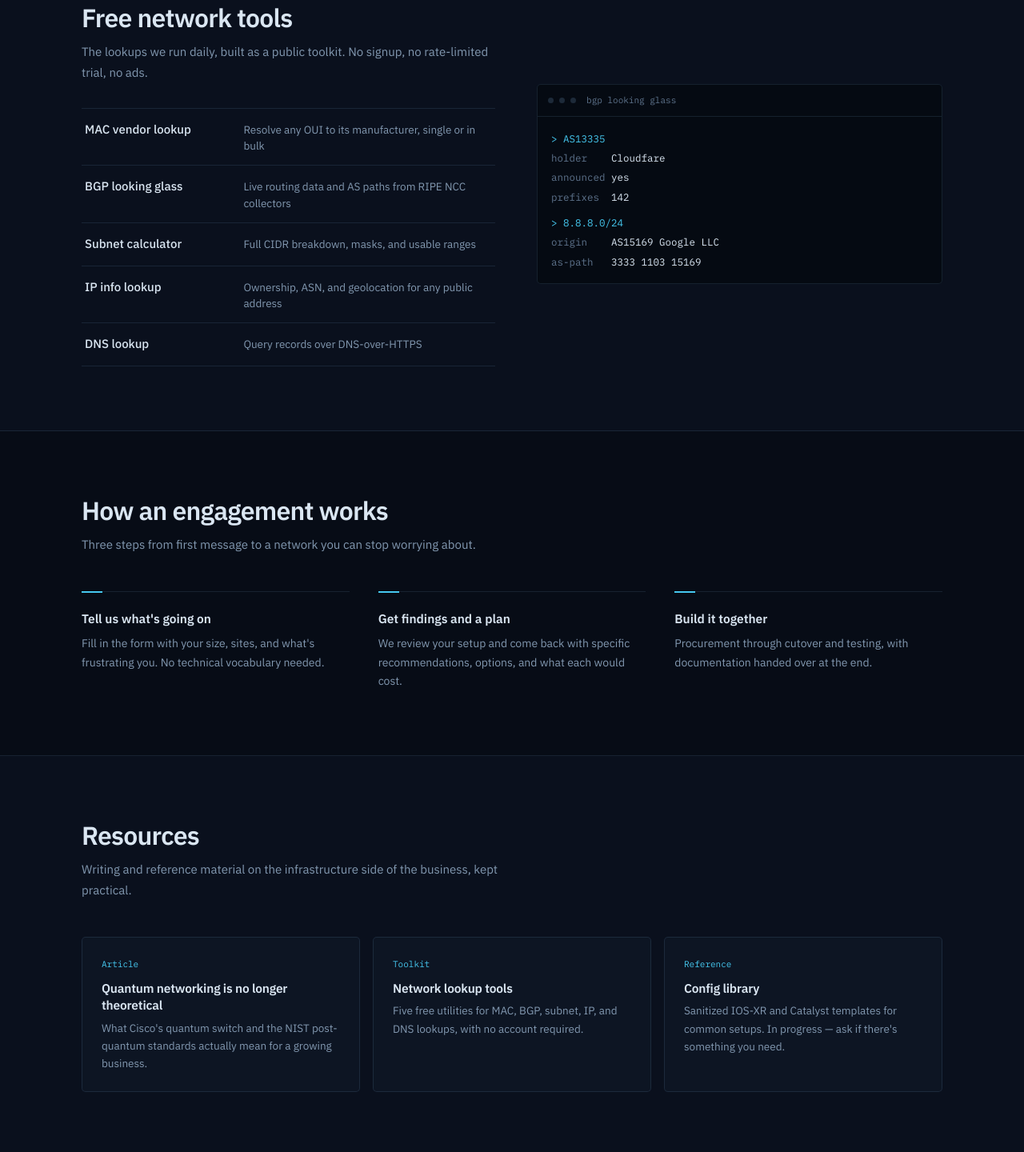
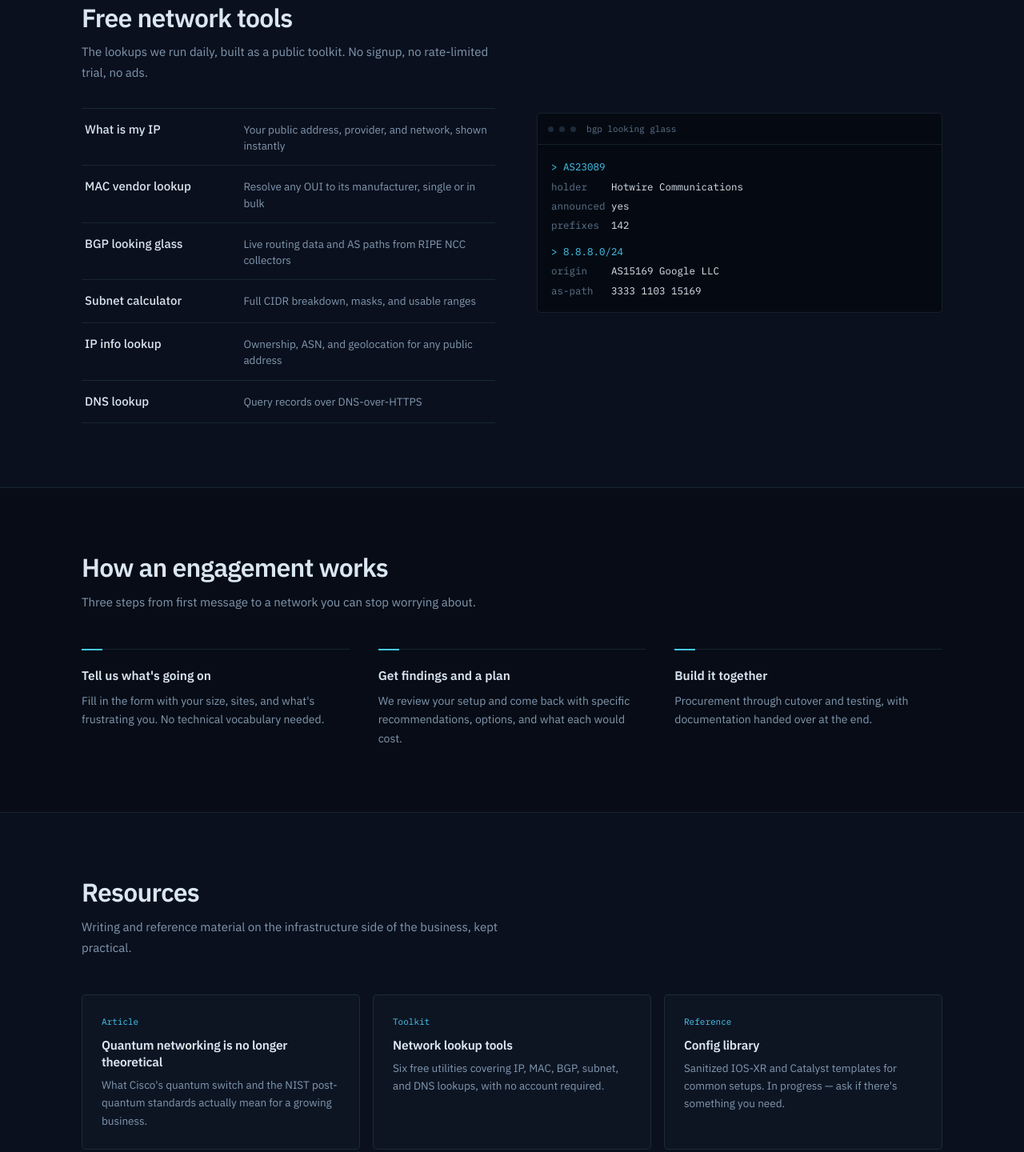
Before and after one commit to davemarrod90/NETQUANTA-LAUNCH, a plain HTML site: page index.html in a window 1280 px wide. Shown: the part 1698-3138 px from the top of the page at 80% size. Drawn offline with Linux system fonts and the light colour scheme; a script that the page names is missing.

Commit message:
Enhance tools section with new IP lookup button
Added a button for 'What is my IP' and updated tool descriptions.

```diff
--- a/index.html
+++ b/index.html
@@ -277,6 +277,7 @@ a{color:inherit;text-decoration:none}
       <div class="dd" id="toolsDropdown">
         <button type="button" class="navlink" onclick="toggleDropdown()">Tools <span class="chev"></span></button>
         <div class="dd-menu">
+          <button onclick="window.location.href='whats-my-ip.html'">What is my IP <span class="tag">IPv4/6</span></button>
           <button onclick="window.location.href='tools.html#mac'">MAC vendor lookup <span class="tag">OUI</span></button>
           <button onclick="window.location.href='tools.html#subnet'">Subnet calculator <span class="tag">CIDR</span></button>
           <button onclick="window.location.href='tools.html#ip'">IP info lookup <span class="tag">GEO</span></button>
@@ -500,6 +501,7 @@ a{color:inherit;text-decoration:none}
         <p>The lookups we run daily, built as a public toolkit. No signup, no rate-limited trial, no ads.</p>
       </div>
       <ul class="tool-list">
+        <li><a href="whats-my-ip.html"><span class="tname">What is my IP</span><span class="tdesc">Your public address, provider, and network, shown instantly</span></a></li>
         <li><a href="tools.html#mac"><span class="tname">MAC vendor lookup</span><span class="tdesc">Resolve any OUI to its manufacturer, single or in bulk</span></a></li>
         <li><a href="tools.html#bgp"><span class="tname">BGP looking glass</span><span class="tdesc">Live routing data and AS paths from RIPE NCC collectors</span></a></li>
         <li><a href="tools.html#subnet"><span class="tname">Subnet calculator</span><span class="tdesc">Full CIDR breakdown, masks, and usable ranges</span></a></li>
@@ -510,8 +512,8 @@ a{color:inherit;text-decoration:none}
     <div class="terminal">
       <div class="term-bar"><i></i><i></i><i></i><span>bgp looking glass</span></div>
       <div class="term-body">
-        <div><span class="q">&gt; AS13335</span></div>
-        <div><span class="k">holder&nbsp;&nbsp;&nbsp;&nbsp;</span><span class="v">Cloudfare</span></div>
+        <div><span class="q">&gt; AS23089</span></div>
+        <div><span class="k">holder&nbsp;&nbsp;&nbsp;&nbsp;</span><span class="v">Hotwire Communications</span></div>
         <div><span class="k">announced</span><span class="v">&nbsp;yes</span></div>
         <div><span class="k">prefixes&nbsp;</span><span class="v">&nbsp;142</span></div>
         <div style="margin-top:8px"><span class="q">&gt; 8.8.8.0/24</span></div>
@@ -560,7 +562,7 @@ a{color:inherit;text-decoration:none}
       <a class="res" href="tools.html">
         <span class="kind">Toolkit</span>
         <h3>Network lookup tools</h3>
-        <p>Five free utilities for MAC, BGP, subnet, IP, and DNS lookups, with no account required.</p>
+        <p>Six free utilities covering IP, MAC, BGP, subnet, and DNS lookups, with no account required.</p>
       </a>
       <a class="res" href="#contact">
         <span class="kind">Reference</span>
```
